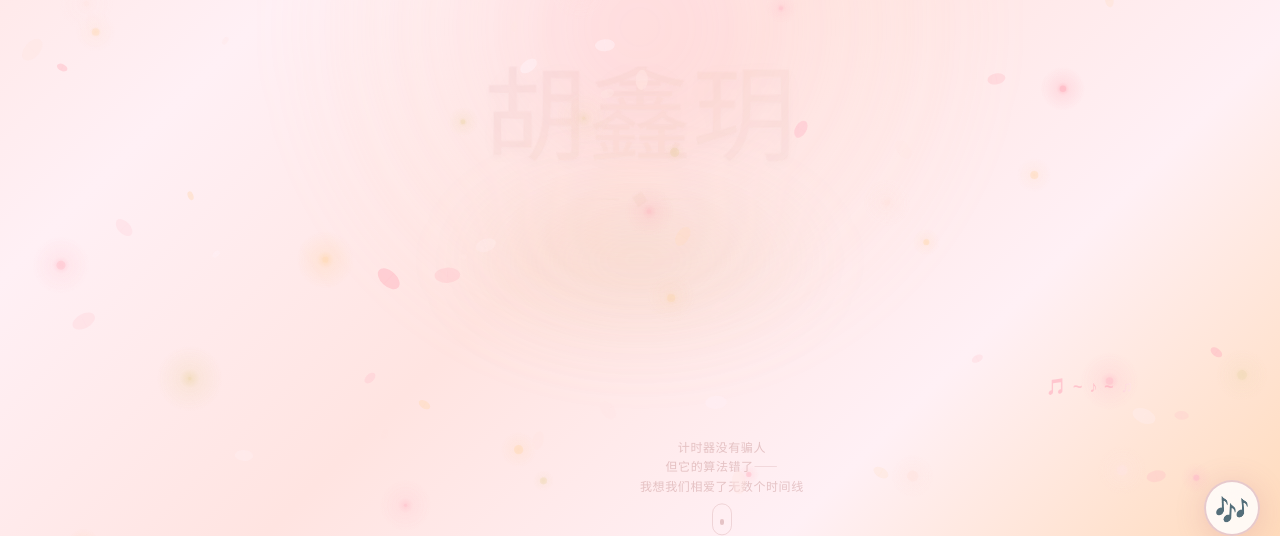
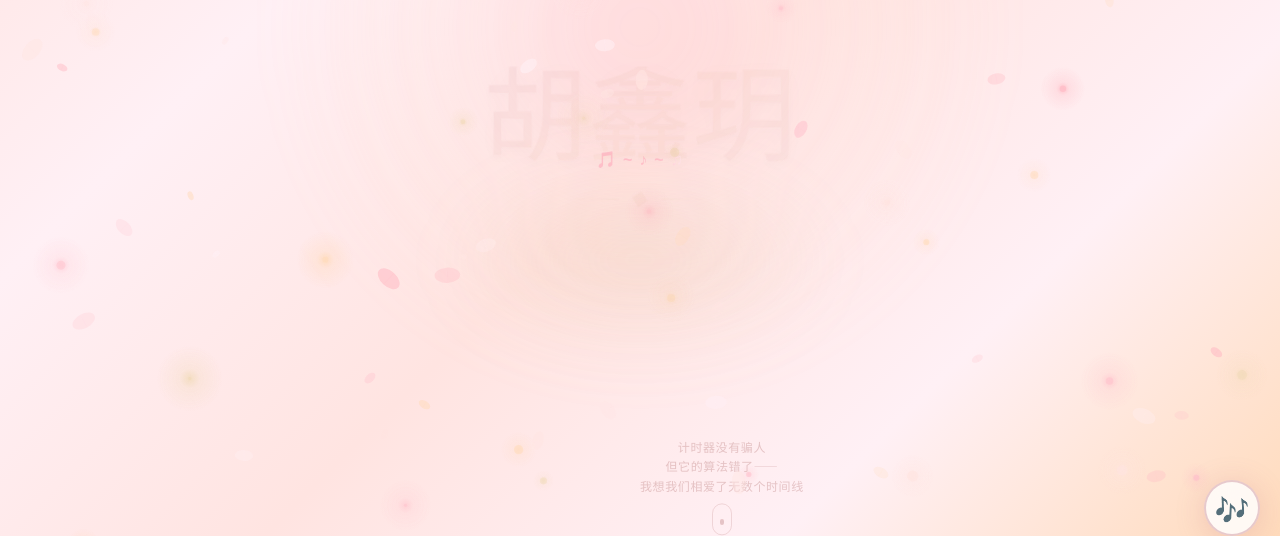
Before and after one commit to Carry-0304/love-site, a Next.js app in the folder love-site/: page /love-site/ in a window 1280 px wide. Shown: the part 240-776 px from the top of the page. Built offline with nearby package versions, Linux system fonts and the light colour scheme.

Commit message:
fix: 歌词移到屏幕正中央

```diff
--- a/love-site/app/components/MusicPlayer.tsx
+++ b/love-site/app/components/MusicPlayer.tsx
@@ -99,10 +99,14 @@ export default function MusicPlayer() {
     <>
       <audio ref={audioRef} src="/love-site/audio/bg-music.mp3" preload="auto" loop />
 
-      {/* ──── Lyrics: transparent, borderless, text only ──── */}
-      <div style={{ position: "fixed", bottom: 88, right: 20, zIndex: 9998 }}>
+      {/* ──── Lyrics center screen ──── */}
+      <div style={{
+        position: "fixed", top: "50%", left: "50%",
+        transform: "translate(-50%, -50%)",
+        zIndex: 9998, pointerEvents: "none",
+      }}>
         <div style={{
-          position: "relative", width: 340, height: 170,
+          position: "relative", width: 380, height: 180,
           display: "flex", alignItems: "center", justifyContent: "center",
           padding: "0 20px",
         }}>
```
